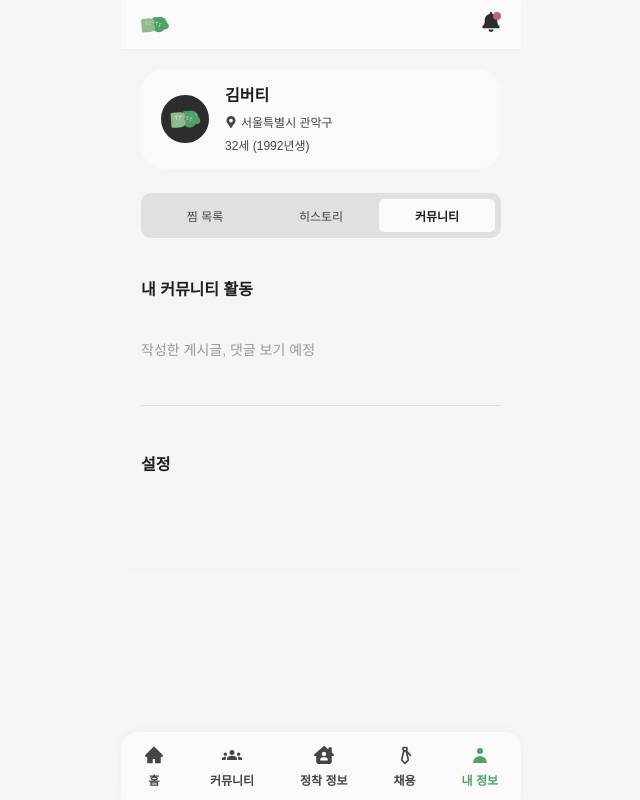
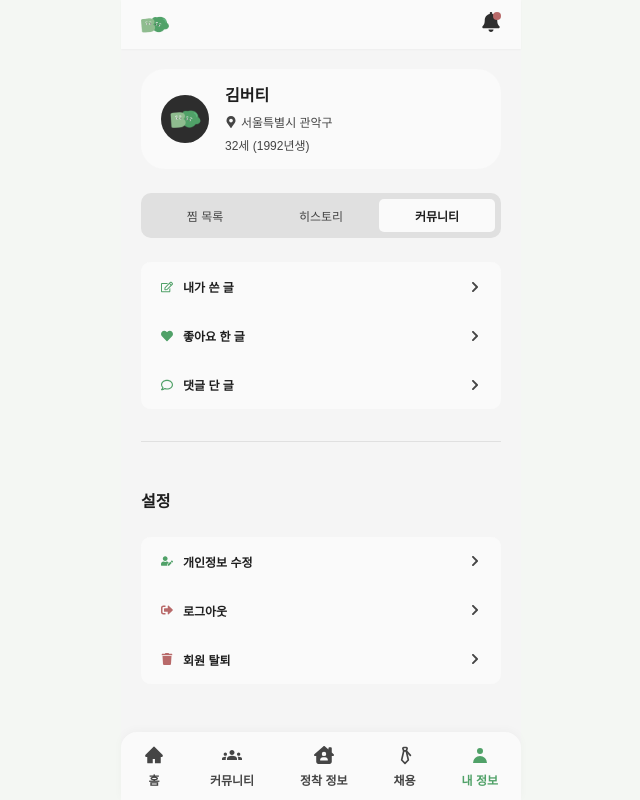
Before and after one commit to 1000hyehyang/burty-frontend, a React (Vite) app: page /profile in a window 1280 px wide. Both pictures are taken after a click on the button "커뮤니티". Shown: the whole page, without its empty margins (319-959 px from the left). Built offline with nearby package versions, Linux system fonts and the light colour scheme; a web font is replaced by a local one.

Commit message:
feat : 메뉴 리스트 추가

```diff
--- /dev/null
+++ b/src/components/Common/MenuListGroup.tsx
@@ -0,0 +1,20 @@
+// 📄 components/Common/MenuListGroup.tsx
+import styled from "styled-components";
+import { ReactNode } from "react";
+
+interface Props {
+  children: ReactNode;
+}
+
+const Group = styled.div`
+  width: 100%;
+  border-radius: 10px;
+  overflow: hidden;
+  background: var(--variable-collection-bg-100);
+`;
+
+const MenuListGroup = ({ children }: Props) => {
+  return <Group>{children}</Group>;
+};
+
+export default MenuListGroup;
--- /dev/null
+++ b/src/components/Common/MenuListItem.tsx
@@ -0,0 +1,59 @@
+// 📄 components/Common/MenuListItem.tsx
+import styled from "styled-components";
+import { FaChevronRight } from "react-icons/fa";
+import { ReactNode } from "react";
+
+interface Props {
+  icon: ReactNode;
+  label: string;
+  onClick?: () => void;
+}
+
+const Item = styled.button`
+  display: flex;
+  box-sizing: border-box;
+  justify-content: space-between;
+  align-items: center;
+  width: 100%;
+  padding: 16px 20px;
+  background-color: var(--variable-collection-bg-100);
+  border: none;
+  font-size: 12px;
+  cursor: pointer;
+  transition: background-color 0.15s ease;
+
+  &:hover {
+    background-color: var(--variable-collection-bg-200);
+  }
+`;
+
+const LeftGroup = styled.div`
+  display: flex;
+  align-items: center;
+  gap: 10px;
+`;
+
+const Label = styled.span`
+  font-weight: 600;
+  font-size: 12px;
+  color: var(--variable-collection-text-100);
+`;
+
+const IconRight = styled(FaChevronRight)`
+  color: var(--variable-collection-text-300);
+  font-size: 12px;
+`;
+
+const MenuListItem = ({ icon, label, onClick }: Props) => {
+  return (
+    <Item onClick={onClick}>
+      <LeftGroup>
+        {icon}
+        <Label>{label}</Label>
+      </LeftGroup>
+      <IconRight />
+    </Item>
+  );
+};
+
+export default MenuListItem;
--- a/src/pages/MyPage.tsx
+++ b/src/pages/MyPage.tsx
@@ -4,6 +4,16 @@ import MyProfileCard from "../components/Profile/MyProfileCard";
 import MyPageTabs from "../components/Profile/MyPageTabs";
 import SectionTitle from "../components/Common/SectionTitle";
 import MyBookmarkedPolicyList from "../components/Profile/MyBookmarkedPolicyList";
+import {
+  FaUserEdit,
+  FaSignOutAlt,
+  FaTrash,
+  FaRegComment,
+  FaHeart,
+  FaRegEdit,
+} from "react-icons/fa";
+import MenuListGroup from "../components/Common/MenuListGroup";
+import MenuListItem from "../components/Common/MenuListItem";
 import { useMyPageStore } from "../store/useMyPageStore";
 
 const Divider = styled.hr`
@@ -51,16 +61,45 @@ const MyPage = () => {
 
       {selectedTab === "커뮤니티" && (
         <>
-          <SectionTitle title="내 커뮤니티 활동" />
-          <p style={{ fontSize: "14px", color: "#999" }}>
-            작성한 게시글, 댓글 보기 예정
-          </p>
+          <MenuListGroup>
+            <MenuListItem
+              icon={<FaRegEdit color="#50A168" />}
+              label="내가 쓴 글"
+              onClick={() => alert("내가 쓴 글")}
+            />
+            <MenuListItem
+              icon={<FaHeart color="#50A168" />}
+              label="좋아요 한 글"
+              onClick={() => alert("좋아요 한 글")}
+            />
+            <MenuListItem
+              icon={<FaRegComment color="#50A168" />}
+              label="댓글 단 글"
+              onClick={() => alert("댓글 단 글")}
+            />
+          </MenuListGroup>
           <Divider />
         </>
       )}
 
       <SectionTitle title="설정" />
-      {/* 설정 메뉴: 개인정보 수정, 로그아웃, 회원탈퇴 등 추가 예정 */}
+      <MenuListGroup>
+        <MenuListItem
+          icon={<FaUserEdit color="#50A168" />}
+          label="개인정보 수정"
+          onClick={() => alert("개인정보 수정")}
+        />
+        <MenuListItem
+          icon={<FaSignOutAlt color="#B86969" />}
+          label="로그아웃"
+          onClick={() => alert("로그아웃")}
+        />
+        <MenuListItem
+          icon={<FaTrash color="#B86969" />}
+          label="회원 탈퇴"
+          onClick={() => alert("회원 탈퇴")}
+        />
+      </MenuListGroup>
     </>
   );
 };
```
